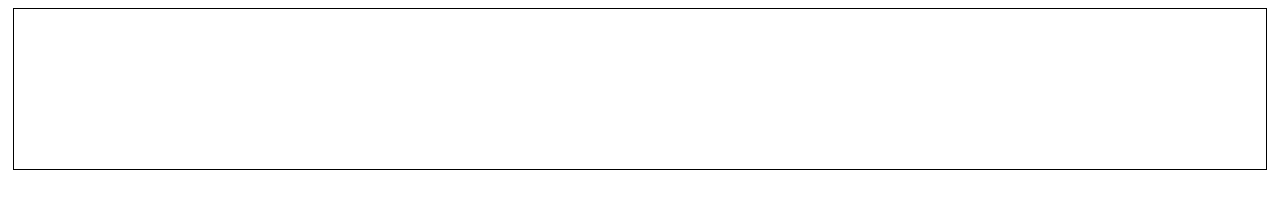
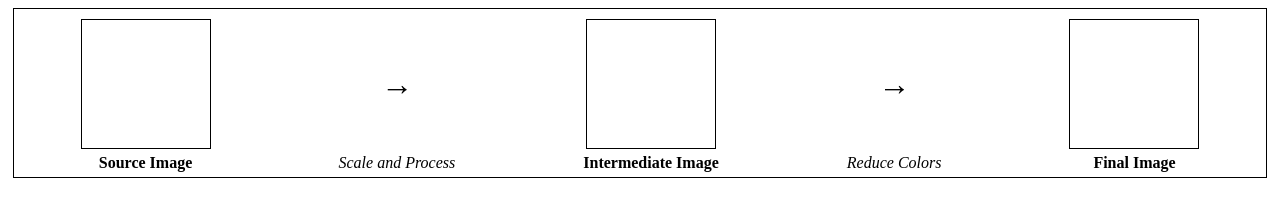
Before and after one commit to Frumple/image-to-minecraft-map, a website built with Parcel: page src/html/elements/autonomous/containers/upload-progress-panel.html in a window 1280 px wide. Built offline with nearby package versions, Linux system fonts and the light colour scheme.

Commit message:
Setup layout for UploadProgressPanel.

```diff
--- a/src/html/elements/autonomous/containers/upload-progress-panel.html
+++ b/src/html/elements/autonomous/containers/upload-progress-panel.html
@@ -2,9 +2,18 @@
 
 <div class="upload-progress-panel">
   <div class="upload-progress-panel__title-panel">
-    <h3 id="filename-heading" class="upload-progress-panel__filename-heading"></h3>
+    <h3 id="source-image-filename-heading" class="upload-progress-panel__source-image-filename-heading"></h3>
   </div>
   <div class="upload-progress-panel__main-panel">
-    <canvas id="original-canvas"></canvas>
+    <canvas id="source-canvas" class="upload-progress-panel__source-canvas" width="128" height="128"></canvas>
+    <span class="upload-progress-panel__transformation-1">→</span>
+    <canvas id="intermediate-canvas" class="upload-progress-panel__intermediate_canvas" width="128" height="128"></canvas>
+    <span class="upload-progress-panel__transformation-2">→</span>
+    <canvas id="final-canvas" class="upload-progress-panel__final_canvas" width="128" height="128"></canvas>
+    <span class="upload-progress-panel__source-canvas-text">Source Image</span>
+    <span class="upload-progress-panel__transformation-text-1">Scale and Process</span>
+    <span class="upload-progress-panel__intermediate-canvas-text">Intermediate Image</span>
+    <span class="upload-progress-panel__transformation-text-2">Reduce Colors</span>
+    <span class="upload-progress-panel__final-canvas-text">Final Image</span>
   </div>
 </div>
--- a/src/scss/elements/autonomous/containers/upload-progress-panel.scss
+++ b/src/scss/elements/autonomous/containers/upload-progress-panel.scss
@@ -10,12 +10,86 @@
   display: flex;
 }
 
-.upload-progress-panel__filename-heading {
+.upload-progress-panel__source-image-filename-heading {
   font-size: 1.17em;
   font-weight: bold;
   margin: 0;
 }
 
 .upload-progress-panel__main-panel {
-  display: flex;
+  display: grid;
+  grid-template:
+    "source-canvas      transformation-1      intermediate-canvas      transformation-2      final-canvas     " auto
+    "source-canvas-text transformation-text-1 intermediate-canvas-text transformation-text-2 final-canvas-text" auto
+    / auto auto auto auto auto;
+  gap: 5px;
+  justify-items: center;
+  align-items: center;
+  margin-top: 5px;
 }
+
+.upload-progress-panel__canvas {
+  border: 1px solid black;
+}
+
+.upload-progress-panel__source-canvas {
+  @extend .upload-progress-panel__canvas;
+  grid-area: source-canvas;
+}
+
+.upload-progress-panel__intermediate_canvas {
+  @extend .upload-progress-panel__canvas;
+  grid-area: intermediate-canvas;
+}
+
+.upload-progress-panel__final_canvas {
+  @extend .upload-progress-panel__canvas;
+  grid-area: final-canvas;
+}
+
+.upload-progress-panel__transformation {
+  font-size: xx-large;
+}
+
+.upload-progress-panel__transformation-1 {
+  @extend .upload-progress-panel__transformation;
+  grid-area: transformation-1;
+}
+
+.upload-progress-panel__transformation-2 {
+  @extend .upload-progress-panel__transformation;
+  grid-area: transformation-2;
+}
+
+.upload-progress-panel__canvas-text {
+  font-weight: bold;
+}
+
+.upload-progress-panel__source-canvas-text {
+  @extend .upload-progress-panel__canvas-text;
+  grid-area: source-canvas-text;
+}
+
+.upload-progress-panel__intermediate-canvas-text {
+  @extend .upload-progress-panel__canvas-text;
+  grid-area: intermediate-canvas-text;
+}
+
+.upload-progress-panel__final-canvas-text {
+  @extend .upload-progress-panel__canvas-text;
+  grid-area: final-canvas-text;
+}
+
+.upload-progress-panel__transformation-text {
+  font-style: italic;
+}
+
+.upload-progress-panel__transformation-text-1 {
+  @extend .upload-progress-panel__transformation-text;
+  grid-area: transformation-text-1;
+}
+
+.upload-progress-panel__transformation-text-2 {
+  @extend .upload-progress-panel__transformation-text;
+  grid-area: transformation-text-2;
+}
--- a/tsconfig.json
+++ b/tsconfig.json
@@ -30,9 +30,10 @@
     // "moduleResolution": "node",                       /* Specify how TypeScript looks up a file from a given module specifier. */
     "baseUrl": "./src",                                  /* Specify the base directory to resolve non-relative module names. */
     "paths": {
-      "~*": ["./*"],
+    // "~*": ["./*"],
       "@elements/*": ["ts/elements/*"],
-      "@helpers/*": ["ts/helpers/*"]
+      "@helpers/*": ["ts/helpers/*"],
+      "@models/*": ["ts/models/*"]
     },                                                   /* Specify a set of entries that re-map imports to additional lookup locations. */
     // "rootDirs": [],                                   /* Allow multiple folders to be treated as one when resolving modules. */
     // "typeRoots": [],                                  /* Specify multiple folders that act like './node_modules/@types'. */
```
Also changed, not shown: src/ts/elements/autonomous/containers/upload-progress-panel.ts (+21 -12 lines), src/ts/elements/autonomous/containers/uploads-panel.ts (+8 -5 lines), src/ts/helpers/file-helpers.ts (+5 -5 lines), src/ts/helpers/image-helpers.ts (added, +35 -0 lines), src/ts/models/upload.ts (added, +12 -0 lines).
